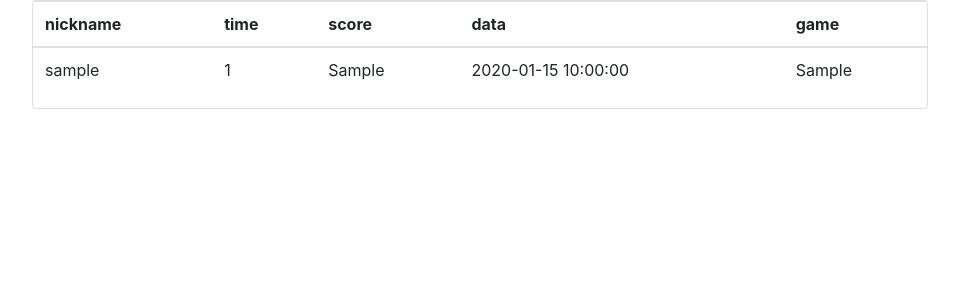
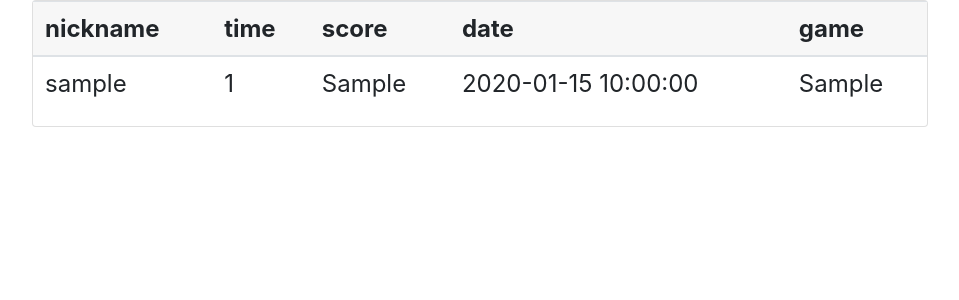
Before and after one commit to berend109/kd-games, a PHP site: page /assets/php/leaderboard.php in a window 1280 px wide. Shown: the top 300 px of the page, without its empty margins (160-1119 px from the left). Run offline with PHP 8.4, Linux system fonts and the light colour scheme; tables that the repository leaves empty hold one stand-in row (values such as "Sample post").

Commit message:
leaderboard function is done.

```diff
--- /dev/null
+++ b/assets/css/leaderboard.css
@@ -0,0 +1,7 @@
+td, th {
+	font-size: x-large;
+}
+
+#tr-head > tbody:nth-child(1) > tr:nth-child(1) {
+	background-color: #f7f7f7;
+}
--- a/assets/php/leaderboard.php
+++ b/assets/php/leaderboard.php
@@ -10,6 +10,7 @@
 
     <!-- css link -->
     <link rel="stylesheet" type="text/css" href="../css/index.css">
+	<link rel="stylesheet" type="text/css" href="../css/leaderboard.css">
 
     <!-- title -->
     <title>Project Binair Rekenen</title>
@@ -35,16 +36,16 @@ class getData {
 	public function register($con, $stmtArray) {
 
 		try {
-			$sql = "SELECT * FROM `leaderboard`";
+			$sql = "SELECT * FROM `leaderboard` ORDER BY score DESC, time DESC";
 			$stmtArray = $con->query($sql);
 			if($stmtArray->rowCount() > 0){
 				echo '<div class="card text-center" id="card">';
 					echo '<table class="table"';
-						echo '<tr>';
+						echo '<tr id="tr-head">';
 							echo '<th>nickname</th>';
 							echo '<th>time</th>';
 							echo '<th>score</th>';
-							echo '<th>data</th>';
+							echo '<th>date</th>';
 							echo '<th>game</th>';
 						echo "</tr>";
 					while($row = $stmtArray->fetch()){
--- a/index.php
+++ b/index.php
@@ -40,7 +40,7 @@
     <div class="card text-center" id="card">
         <div class="card-header">
 			<form action="assets/php/leaderboard.php">
-				<input type="submit" value="leader board" class="btn btn-primary">
+				<input type="submit" value="leaderboard" class="btn btn-primary">
 			</form>
 			<form action="assets/php/game.php" method="GET">
                 <div id="inputForm langSelect">
```
